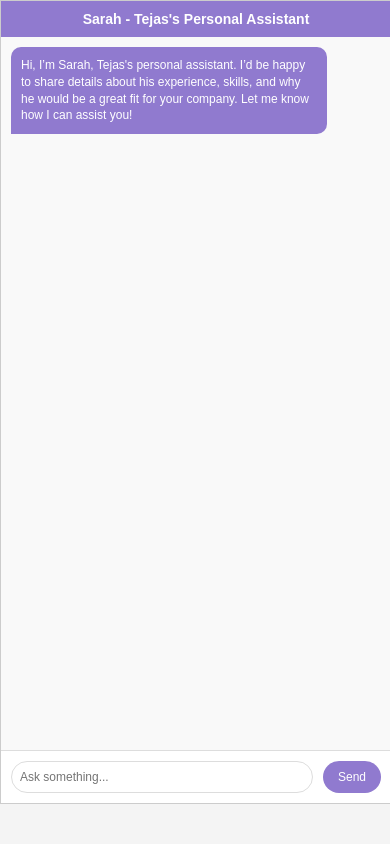
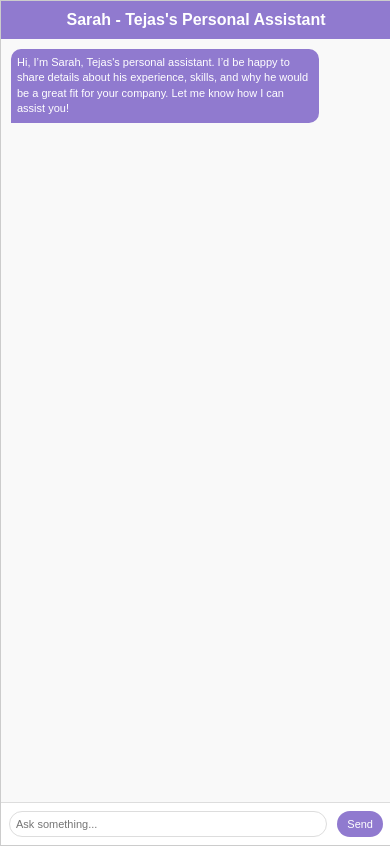
Before and after one commit to tejasy4912/Personal-Assistant-Conversational-Q-A-Chatbot, a Flask app: page / in a window 390 px wide. Before the commit the page ends 804 px from the top, so only its background shows below. Run offline with Flask 3, Linux system fonts and the light colour scheme; some web fonts are replaced.

Commit message:
Update index.html

```diff
--- a/templates/index.html
+++ b/templates/index.html
@@ -12,18 +12,19 @@
             margin: 0;
             padding: 0;
             background-color: #f4f4f4;
+            height: 100%;
         }
 
         #chat_container {
             display: flex;
             flex-direction: column;
-            width: 90%;
-            max-width: 400px;
-            height: 90vh;
-            margin: 20px auto;
+            width: 100%;
+            max-width: 450px;
+            height: 100vh;
+            margin: 0 auto;
             background: white;
             border: 1px solid #ccc;
-            border-radius: 10px;
+            border-radius: 0;
             overflow: hidden;
             box-shadow: 0 4px 8px rgba(0, 0, 0, 0.2);
         }
@@ -31,9 +32,9 @@
         #chat_header {
             background-color: #907ACF;
             color: white;
-            padding: 10px;
+            padding: 12px;
             text-align: center;
-            font-size: 16px;
+            font-size: 18px;
             font-weight: bold;
         }
 
@@ -42,16 +43,16 @@
             padding: 10px;
             overflow-y: auto;
             background-color: #f9f9f9;
+            word-wrap: break-word;
         }
 
         .chat-bubble {
             max-width: 80%;
-            padding: 10px;
+            padding: 12px;
             margin-bottom: 10px;
             border-radius: 10px;
             font-size: 14px;
             line-height: 1.4;
-            word-wrap: break-word;
         }
 
         .chat-bubble-assistant {
@@ -83,7 +84,7 @@
 
         #user_input {
             flex: 1;
-            padding: 10px;
+            padding: 12px;
             border: 1px solid #ddd;
             border-radius: 20px;
             outline: none;
@@ -105,38 +106,66 @@
             background-color: #7a69b5;
         }
 
-        /* Responsive adjustments */
-        @media (max-width: 600px) {
+        /* Responsive styles for small devices */
+        @media (max-width: 768px) {
             #chat_container {
                 width: 100%;
-                height: 95vh;
-                margin: 0;
+                height: 100%;
                 border-radius: 0;
-                box-shadow: none;
             }
 
             #chat_header {
-                font-size: 14px;
+                font-size: 16px;
+                padding: 10px;
             }
 
             .chat-bubble {
                 font-size: 12px;
+                padding: 8px;
+            }
+
+            #user_input {
+                font-size: 12px;
+                padding: 8px;
             }
 
             #send_button {
-                padding: 8px 15px;
                 font-size: 12px;
+                padding: 8px 12px;
+            }
+        }
+
+        /* Further adjustments for very small devices */
+        @media (max-width: 480px) {
+            #chat_container {
+                width: 100%;
+                height: 100vh;
+                margin: 0;
+                box-shadow: none;
+            }
+
+            .chat-bubble {
+                font-size: 11px;
+                padding: 6px;
+            }
+
+            #chat_input_container {
+                padding: 8px;
             }
 
             #user_input {
-                padding: 8px;
-                font-size: 12px;
+                padding: 6px;
+                font-size: 11px;
+            }
+
+            #send_button {
+                padding: 6px 10px;
+                font-size: 11px;
             }
         }
     </style>
     <script>
         document.addEventListener("DOMContentLoaded", () => {
-            // Display the default message when the chat loads
             displayMessage(
                 "Hi, I’m Sarah, Tejas's personal assistant. I’d be happy to share details about his experience, skills, and why he would be a great fit for your company. Let me know how I can assist you!",
                 "assistant"
@@ -147,13 +176,10 @@
             const userInput = document.getElementById("user_input").value.trim();
             if (!userInput) return;
 
-            // Add user's message to the chat
             displayMessage(userInput, "user");
 
-            // Show typing indicator
             const typingIndicator = showTypingIndicator();
 
-            // Simulate a delay while the bot is "thinking"
             const response = await fetch("/chat", {
                 method: "POST",
                 headers: {
@@ -162,15 +188,12 @@
                 body: JSON.stringify({ user_input: userInput }),
             });
 
-            // Remove typing indicator once response is received
             typingIndicator.remove();
 
             const data = await response.json();
 
-            // Add assistant's reply to the chat
             displayMessage(data.reply, "assistant");
 
-            // Clear input field
             document.getElementById("user_input").value = "";
         }
 
@@ -181,14 +204,12 @@
             typingIndicator.textContent = "Sarah is typing";
             chatHistory.appendChild(typingIndicator);
 
-            // Add the "..." animation
             let dots = 0;
             const interval = setInterval(() => {
-                dots = (dots + 1) % 4; // Cycle through 0, 1, 2, 3
+                dots = (dots + 1) % 4;
                 typingIndicator.textContent = "Sarah is typing" + ".".repeat(dots);
             }, 500);
 
-            // Return the typing indicator element and stop interval
             typingIndicator.removeTyping = () => clearInterval(interval);
             return typingIndicator;
         }
@@ -199,7 +220,7 @@
             messageBubble.className = `chat-bubble chat-bubble-${sender}`;
             messageBubble.textContent = message;
             chatHistory.appendChild(messageBubble);
-            chatHistory.scrollTop = chatHistory.scrollHeight; // Scroll to the bottom
+            chatHistory.scrollTop = chatHistory.scrollHeight;
         }
     </script>
 </head>
```
